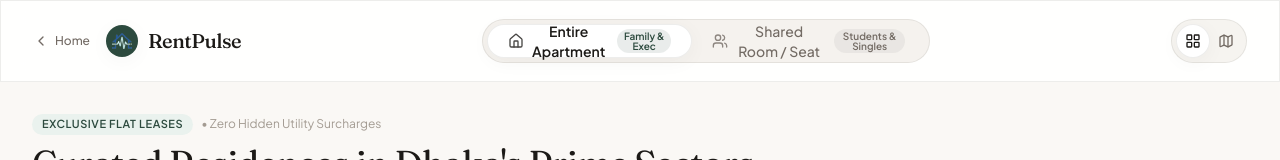
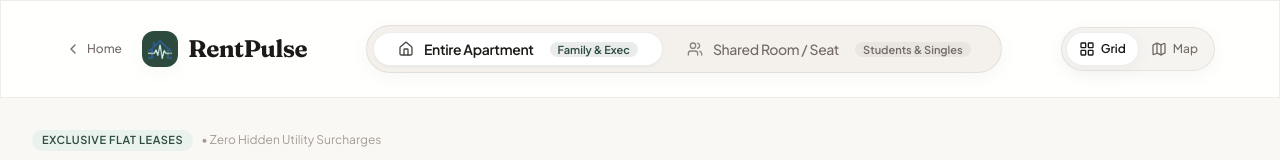
Before and after one commit to luminancexe/RentPulse, a Next.js app in the folder apps/web/: page /properties in a window 1280 px wide. Shown: the top 160 px of the page. Built offline with nearby package versions, Linux system fonts and the light colour scheme.

Commit message:
Improve properties navigation and 404 page
Adds a branded not-found page and refreshes the properties header, layout toggles, and segmented controls for improved spacing, responsiveness, and visual clarity.

```diff
--- /dev/null
+++ b/apps/web/app/not-found.tsx
@@ -0,0 +1,25 @@
+import Link from "next/link";
+import { EditorialButton } from "@/components/ui/EditorialButton";
+
+export default function NotFound() {
+  return (
+    <div className="min-h-screen bg-canvas text-ink-primary flex flex-col items-center justify-center p-6 text-center font-sans">
+      <div className="max-w-md bg-surface p-8 rounded-3xl border border-hairline shadow-subtle">
+        <span className="text-xs font-semibold uppercase tracking-wider text-forest bg-forest-light px-3 py-1 rounded-full">
+          404 Not Found
+        </span>
+        <h1 className="font-display text-3xl font-normal text-ink-primary mt-4 mb-2">
+          Page Not Found
+        </h1>
+        <p className="text-sm text-ink-secondary mb-6 leading-relaxed">
+          The residence or discovery view you requested could not be located in our Dhaka spatial matrix.
+        </p>
+        <Link href="/properties">
+          <EditorialButton variant="primary">
+            Back to Properties
+          </EditorialButton>
+        </Link>
+      </div>
+    </div>
+  );
+}
--- a/apps/web/app/properties/page.tsx
+++ b/apps/web/app/properties/page.tsx
@@ -117,9 +117,9 @@ export default function PropertiesDiscoveryPage() {
 
       {/* Primary Sticky Header */}
       <header className="sticky top-0 z-40 bg-surface/90 backdrop-blur-md border-b border-hairline">
-        <div className="max-w-7xl mx-auto px-4 sm:px-6 lg:px-8 h-20 flex items-center justify-between gap-4">
+        <div className="w-full max-w-[1720px] mx-auto px-6 sm:px-10 lg:px-16 h-22 sm:h-24 flex items-center justify-between gap-6">
           {/* Logo & Back button */}
-          <div className="flex items-center gap-4">
+          <div className="flex items-center gap-5 shrink-0">
             <Link
               href="/"
               className="inline-flex items-center gap-1.5 text-xs text-ink-secondary hover:text-ink-primary font-medium transition-colors"
@@ -129,17 +129,17 @@ export default function PropertiesDiscoveryPage() {
             </Link>
 
             <Link href="/" className="flex items-center gap-2.5">
-              <div className="w-8 h-8 rounded-full bg-forest flex items-center justify-center p-1.5 text-canvas shadow-subtle">
-                <Image src="/logo.png" alt="RentPulse" width={24} height={24} className="brightness-200" />
+              <div className="w-9 h-9 rounded-xl bg-forest flex items-center justify-center p-1.5 text-canvas shadow-subtle shrink-0">
+                <Image src="/logo.png" alt="RentPulse" width={26} height={26} className="brightness-200" />
               </div>
-              <span className="font-display font-medium text-xl tracking-tight text-ink-primary">
+              <span className="font-editorial text-2xl font-bold tracking-tight text-ink-primary">
                 RentPulse
               </span>
             </Link>
           </div>
 
-          {/* Central Dual-Mode Segmented Control */}
-          <div className="flex-1 max-w-md mx-auto hidden md:flex justify-center">
+          {/* Central Dual-Mode Segmented Control (Spacious single-line pill) */}
+          <div className="hidden md:flex items-center justify-center shrink-0">
             <SegmentedControl
               options={modeOptions}
               value={activeMode}
@@ -151,38 +151,40 @@ export default function PropertiesDiscoveryPage() {
           </div>
 
           {/* View Mode Toggle (Grid vs Split Map) */}
-          <div className="flex items-center gap-2">
-            <div className="inline-flex p-1 rounded-full bg-muted-sand/70 border border-hairline">
+          <div className="flex items-center gap-3 shrink-0">
+            <div className="inline-flex p-1 rounded-full bg-muted-sand/70 border border-hairline shadow-subtle">
               <button
                 type="button"
                 onClick={() => setViewLayout("grid")}
                 aria-label="Grid layout view"
-                className={`p-2 rounded-full transition-all cursor-pointer ${
+                className={`p-2 sm:px-3 sm:py-2 rounded-full transition-all cursor-pointer flex items-center gap-1.5 text-xs font-sans font-medium ${
                   viewLayout === "grid"
-                    ? "bg-surface text-ink-primary shadow-subtle border border-hairline"
+                    ? "bg-surface text-ink-primary shadow-subtle border border-hairline font-semibold"
                     : "text-ink-secondary hover:text-ink-primary"
                 }`}
               >
                 <LayoutGrid className="w-4 h-4" />
+                <span className="hidden lg:inline">Grid</span>
               </button>
               <button
                 type="button"
                 onClick={() => setViewLayout("split_map")}
                 aria-label="Split map view"
-                className={`p-2 rounded-full transition-all cursor-pointer ${
+                className={`p-2 sm:px-3 sm:py-2 rounded-full transition-all cursor-pointer flex items-center gap-1.5 text-xs font-sans font-medium ${
                   viewLayout === "split_map"
-                    ? "bg-surface text-ink-primary shadow-subtle border border-hairline"
+                    ? "bg-surface text-ink-primary shadow-subtle border border-hairline font-semibold"
                     : "text-ink-secondary hover:text-ink-primary"
                 }`}
               >
                 <MapIcon className="w-4 h-4" />
+                <span className="hidden lg:inline">Map</span>
               </button>
             </div>
           </div>
         </div>
 
         {/* Mobile Dual-Mode Switcher */}
-        <div className="md:hidden px-4 pb-3 flex justify-center">
+        <div className="md:hidden px-4 py-2.5 border-t border-hairline/60 bg-surface/40 flex justify-center overflow-x-auto no-scrollbar">
           <SegmentedControl
             options={modeOptions}
             value={activeMode}
@@ -191,7 +193,7 @@ export default function PropertiesDiscoveryPage() {
               setSelectedMapProperty(null);
             }}
             size="sm"
-            className="w-full justify-between"
+            className="w-auto shrink-0"
           />
         </div>
       </header>
--- a/apps/web/components/ui/SegmentedControl.tsx
+++ b/apps/web/components/ui/SegmentedControl.tsx
@@ -29,8 +29,8 @@ export function SegmentedControl<T extends string>({
     <div
       role="radiogroup"
       className={cn(
-        "inline-flex p-1 rounded-full bg-muted-sand/80 border border-hairline backdrop-blur-sm select-none",
-        size === "sm" ? "h-9" : "h-11",
+        "inline-flex items-center p-1.5 rounded-full bg-muted-sand/90 border border-hairline backdrop-blur-md select-none shrink-0 shadow-subtle",
+        size === "sm" ? "h-10" : "h-12 sm:h-13",
         className
       )}
     >
@@ -44,19 +44,19 @@ export function SegmentedControl<T extends string>({
             aria-checked={isSelected}
             onClick={() => onChange(opt.value)}
             className={cn(
-              "relative inline-flex items-center justify-center gap-2 rounded-full font-sans font-medium transition-all duration-200 cursor-pointer",
-              size === "sm" ? "px-3 text-xs" : "px-5 text-sm",
+              "relative inline-flex items-center justify-center gap-2.5 rounded-full font-sans transition-all duration-200 cursor-pointer whitespace-nowrap shrink-0 h-full",
+              size === "sm" ? "px-3.5 text-xs" : "px-5 sm:px-6 text-sm",
               isSelected
-                ? "bg-surface text-ink-primary shadow-subtle border border-hairline font-semibold"
-                : "text-ink-secondary hover:text-ink-primary hover:bg-surface/40"
+                ? "bg-surface text-ink-primary shadow-sm border border-hairline font-semibold"
+                : "text-ink-secondary hover:text-ink-primary hover:bg-surface/50 font-medium"
             )}
           >
-            {opt.icon && <span className="opacity-80">{opt.icon}</span>}
-            <span>{opt.label}</span>
+            {opt.icon && <span className="opacity-80 shrink-0">{opt.icon}</span>}
+            <span className="whitespace-nowrap leading-none tracking-tight">{opt.label}</span>
             {opt.badge && (
               <span
                 className={cn(
-                  "ml-1 px-1.5 py-0.5 rounded-full text-[10px] font-semibold leading-none",
+                  "ml-1.5 px-2 py-0.5 rounded-full text-[10px] sm:text-[11px] font-semibold leading-none whitespace-nowrap shrink-0 transition-colors",
                   isSelected
                     ? "bg-forest/10 text-forest"
                     : "bg-ink-primary/5 text-ink-secondary"
```
